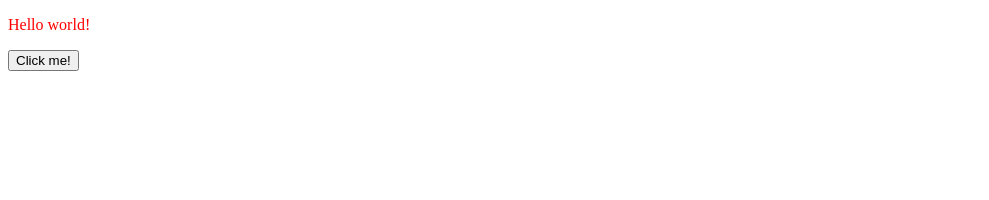
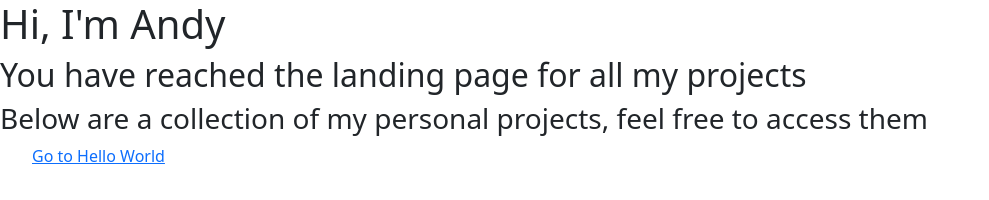
Before and after one commit to andygwhite/andygwhite.github.io, a plain HTML site: page index.html in a window 1280 px wide. Shown: the whole page, without its empty margins (0-989 px from the left). Drawn offline with nearby package versions, Linux system fonts and the light colour scheme; a script that the page names is missing.

Commit message:
Created personal landing page

```diff
--- a/index.html
+++ b/index.html
@@ -1,11 +1,22 @@
 <!DOCTYPE html>
-<html>
+<html lang="en">
     <head>
-        <title>Hello world!</title>
+        <!-- Required meta tags -->
+        <meta charset="utf-8">
+        <meta name="viewport" content="width=device-width, initial-scale=1">
+        <title>Andy White - Engineer</title>
+        <link href="https://cdn.jsdelivr.net/npm/bootstrap@5.0.0-beta1/dist/css/bootstrap.min.css" rel="stylesheet" integrity="sha384-giJF6kkoqNQ00vy+HMDP7azOuL0xtbfIcaT9wjKHr8RbDVddVHyTfAAsrekwKmP1" crossorigin="anonymous">
     </head>
     <body>
-        <p id="textBox" style="color: red;">Hello world!</p>
-        <button id="colorbutton">Click me!</button>
+        <div id="welcome">
+            <h1>Hi, I'm Andy</h1>
+            <h2>You have reached the landing page for all my projects</h2>
+            <h3>Below are a collection of my personal projects, feel free to access them</h3>
+        </div>
+        <div id="list">
+            <ul><a href="/helloworld/">Go to Hello World</a></ul>
+        </div>
         <script src="./index.js"></script>
+        <script src="https://cdn.jsdelivr.net/npm/bootstrap@5.0.0-beta1/dist/js/bootstrap.bundle.min.js" integrity="sha384-ygbV9kiqUc6oa4msXn9868pTtWMgiQaeYH7/t7LECLbyPA2x65Kgf80OJFdroafW" crossorigin="anonymous"></script>
     </body>
 </html>
--- a/index.js
+++ /dev/null
@@ -1,5 +0,0 @@
-const colorButton = document.getElementById("colorbutton");
-const text = document.getElementById("textBox");
-colorButton.addEventListener("click", (e) => {
-    alert("You clicked me!")
-});
```
